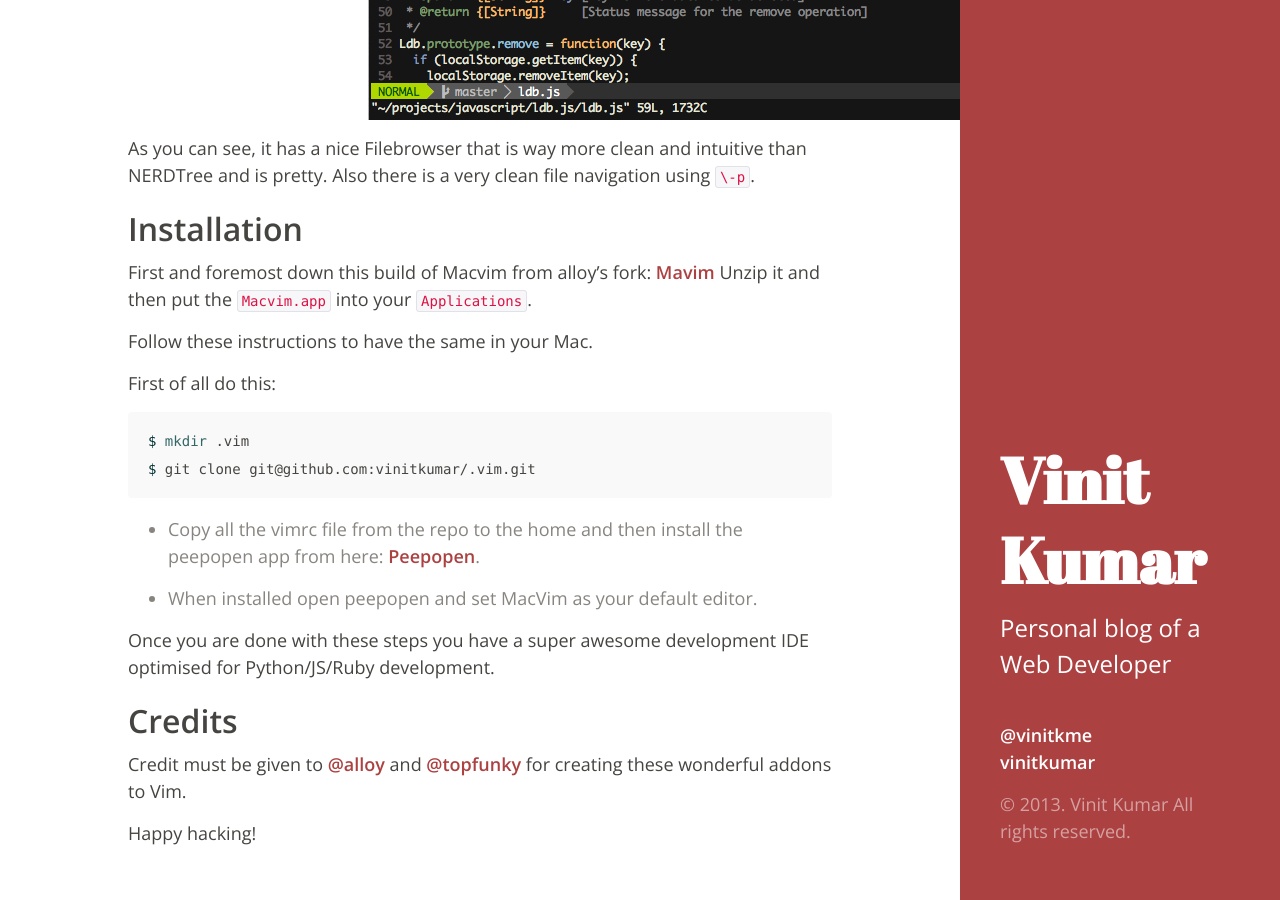
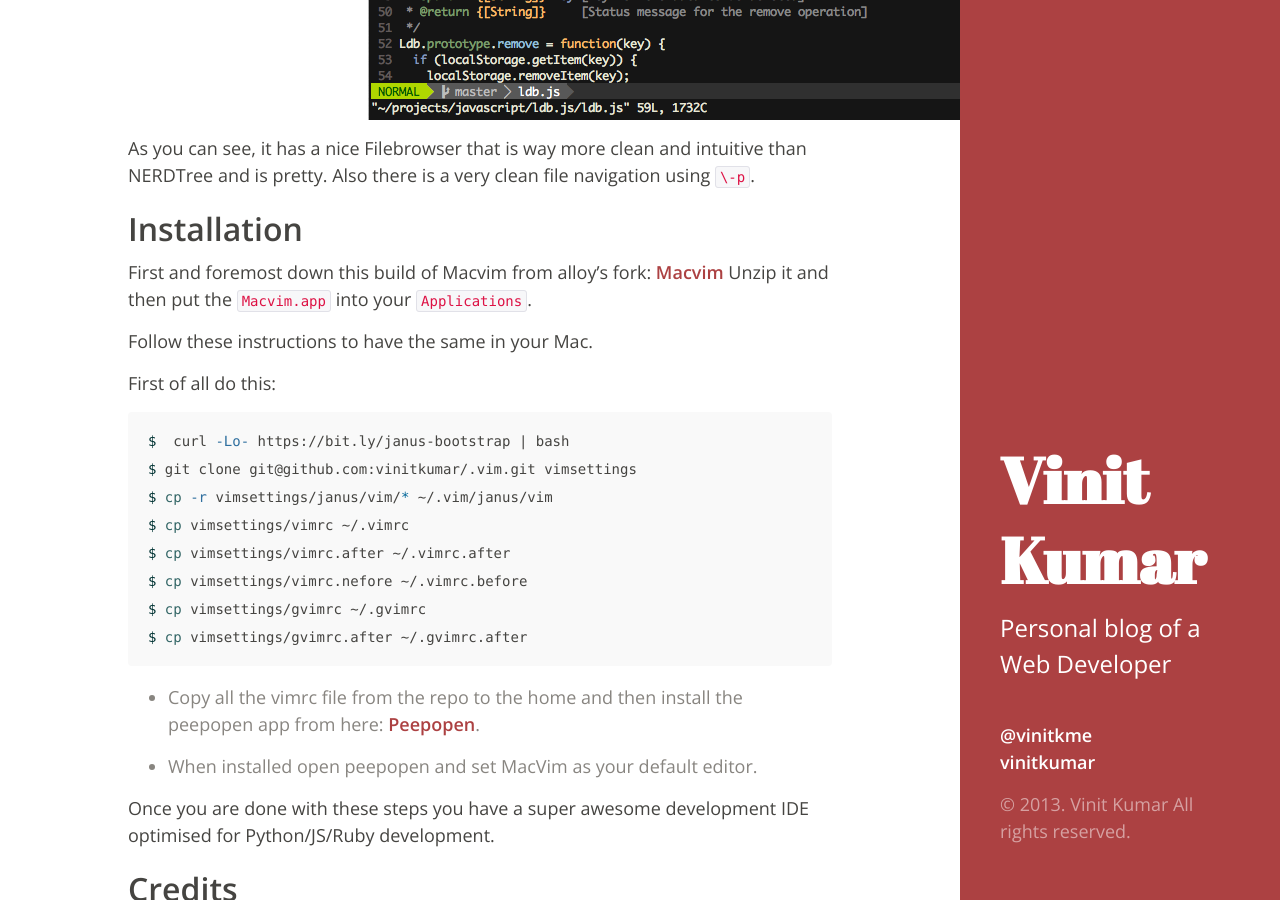
Before and after one commit to vinitkumar/vinitkumar.github.com, a Jekyll site: the page built from _posts/2014-01-03-Setup-Macvim-for-maximum-awesomeness.md, in a window 1280 px wide and 900 px high, scrolled down 1169 px. Built offline with Jekyll 4.4.1, drawn with Linux system fonts in a browser that asks for light colours; Markdown is read by kramdown in place of the engine named in the settings.

Commit message:
Update 2014-01-03-Setup-Macvim-for-maximum-awesomeness.md

````diff
--- a/_posts/2014-01-03-Setup-Macvim-for-maximum-awesomeness.md
+++ b/_posts/2014-01-03-Setup-Macvim-for-maximum-awesomeness.md
@@ -24,7 +24,7 @@ navigation using `\-p`.
 ## Installation
 
 First and foremost down this build of Macvim from alloy's fork:
-[Mavim](https://github.com/alloy/macvim/releases/download/snapshot-71/MacVim-71-20130920.zip)
+[Macvim](https://github.com/alloy/macvim/releases/download/snapshot-71/MacVim-71-20130920.zip)
 Unzip it and then put the `Macvim.app` into your `Applications`.
 
 Follow these instructions to have the same in your Mac.
@@ -33,8 +33,14 @@ Follow these instructions to have the same in your Mac.
 First of all do this:
 
 ```sh
-$ mkdir .vim
-$ git clone git@github.com:vinitkumar/.vim.git
+$  curl -Lo- https://bit.ly/janus-bootstrap | bash
+$ git clone git@github.com:vinitkumar/.vim.git vimsettings
+$ cp -r vimsettings/janus/vim/* ~/.vim/janus/vim
+$ cp vimsettings/vimrc ~/.vimrc
+$ cp vimsettings/vimrc.after ~/.vimrc.after
+$ cp vimsettings/vimrc.nefore ~/.vimrc.before
+$ cp vimsettings/gvimrc ~/.gvimrc
+$ cp vimsettings/gvimrc.after ~/.gvimrc.after
 ```
 
 - Copy all the vimrc file from the repo to the home and then install the
````
